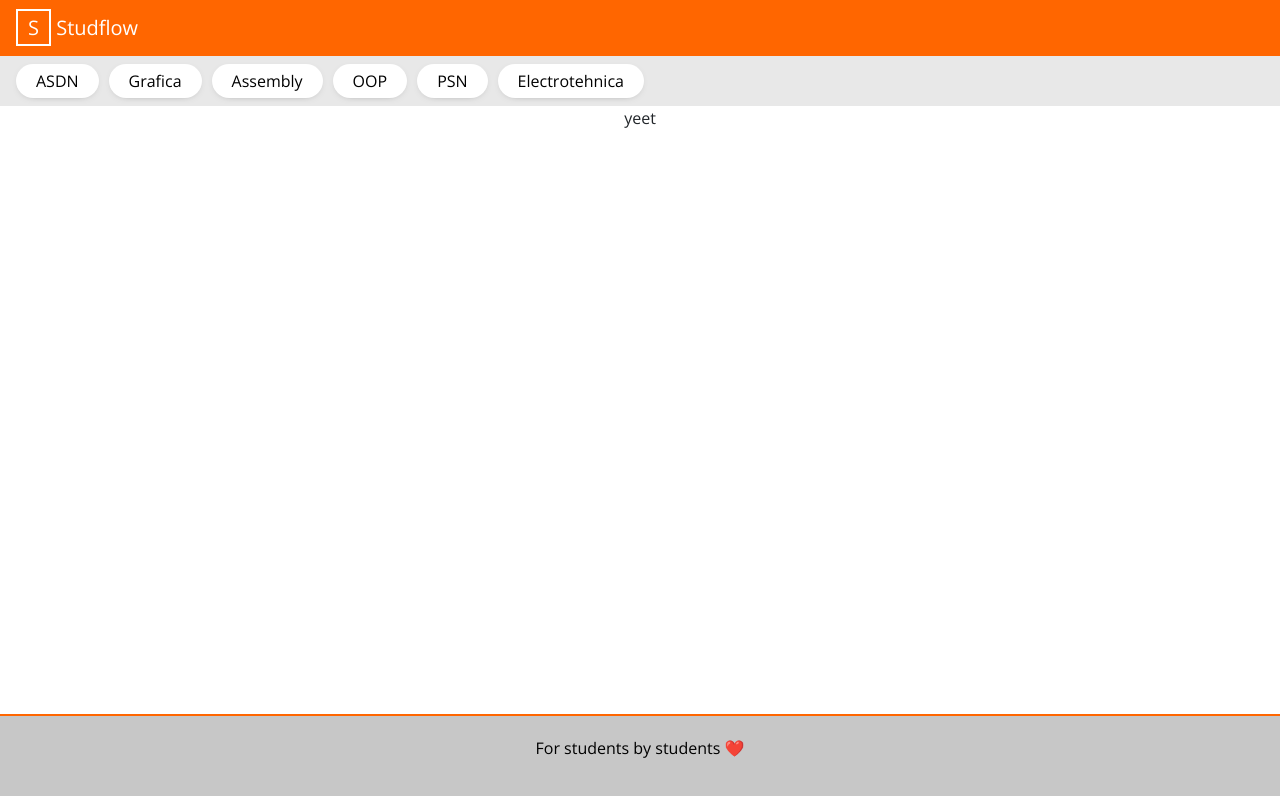
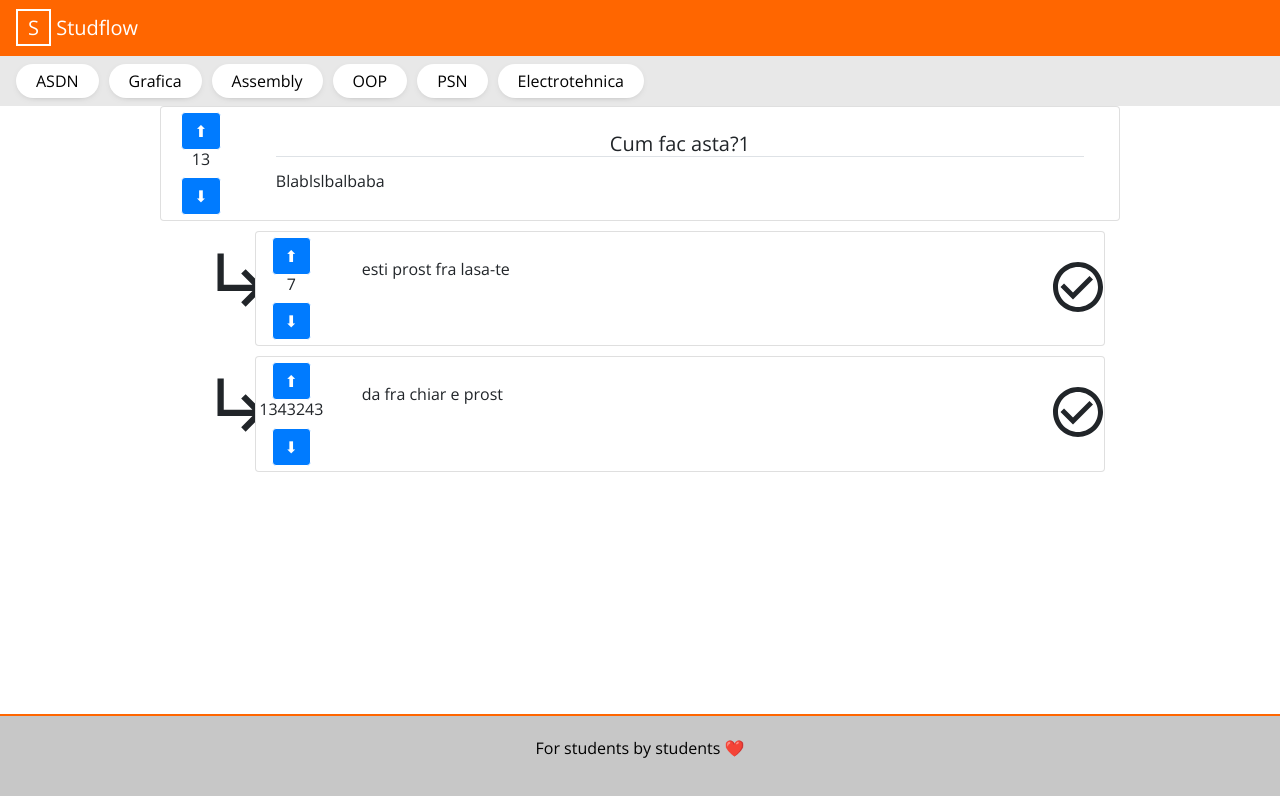
Before and after one commit to Lolkekzor/polihack2019, a React (Create React App) app: page /question/1 in a window 1280 px wide. Shown: the top 796 px of the page. Built offline with nearby package versions, Linux system fonts and the light colour scheme.

Commit message:
Fixed buttons

```diff
--- a/public/index.html
+++ b/public/index.html
@@ -12,7 +12,7 @@
       href="https://use.fontawesome.com/releases/v5.0.7/css/all.css"
     />
     <meta name="theme-color" content="#000000" />
-    <title>Hacker News Redesign</title>
+    <title>Studflow</title>
   </head>
   <body>
     <noscript>You need to enable JavaScript to run this app.</noscript>
--- a/src/App.css
+++ b/src/App.css
@@ -1,6 +1,6 @@
 td {
   padding-right: 20px;
-  font-size: 14px;
+  font-size: 16px;
 }
 td > a {
   color: #000;
@@ -24,7 +24,6 @@ table {
   border-color: #ffffff !important;
 }
 .btn:hover {
-  background: #fff !important;
   color: rgb(92, 92, 92) !important;
 }
 
@@ -168,7 +167,7 @@ ul > li > a {
   width: 100%
 }
 .question-div:hover {
-  background-color: red;
+  color: rgb(51, 173, 102);
   cursor: pointer;
 }
 
--- a/src/App.js
+++ b/src/App.js
@@ -3,8 +3,6 @@ import Header from "./components/layouts/Header";
 import Navbar2 from "./components/layouts/Navbar2";
 import Footer from "./components/layouts/Footer";
 import News from "./components/News";
-import PostPreview from "./components/layouts/PostPreview";
-import CommentPreview from "./components/layouts/CommentPreview";
 import "./App.css";
 import { Route, Switch, BrowserRouter as Router } from "react-router-dom";
 import Question from './components/Question'
@@ -18,9 +16,9 @@ const App = () => {
   const showLoader = () => {
     setLoadingState(true);
   };
-  const hideLoader = () => {
+  /*const hideLoader = () => {
     setLoadingState(false);
-  };
+  };*/
 
   return (
     <Router>
--- a/src/components/Question.js
+++ b/src/components/Question.js
@@ -1,9 +1,28 @@
 import React from "react";
+import CommentPreview from "./layouts/CommentPreview";
+import PostPreview from "./layouts/PostPreview";
+
+import questions from "./../questions.json";
 
 class Question extends React.Component {
+    constructor(props) {
+        super(props);
+        let data = questions[props.match.params.id];
+        this.state = {
+            post: data
+        }
+    }
+
     render() {
         return (
-            <span> yeet </span>
+            <div>
+                <PostPreview title={this.state.post.title} content={this.state.post.desc} upvotes={this.state.post.upvotes} />
+                <div>
+                    {this.state.post.comments.map((comment, idx) => (
+                        <CommentPreview id={idx} text={comment.text} upvotes={comment.upvotes}/>
+                    ))}
+                </div>
+            </div>
         )
     }
 }
--- a/src/components/layouts/CommentPreview.js
+++ b/src/components/layouts/CommentPreview.js
@@ -8,25 +8,69 @@ class CommentPreview extends React.Component {
     constructor(props) {
         super(props);
         this.state = {
-            count: 0,
-            plusDisabled: false,
-            minusDisabled: false,
+            count: this.props.upvotes,
+            upvoted: false,
+            downvoted: false,
             bestAnswer: false
         }
     }
 
+    changeColor(first, second, uf) {
+        if (uf) {
+            document.getElementById(first).setAttribute("style", "background-color: red;");
+            document.getElementById(second).setAttribute("style", "background-color: #007bff;");
+        } else {
+            document.getElementById(first).setAttribute("style", "background-color: #007bff;");
+        }
+    }
+
     plus() {
+        if (!this.state.upvoted) {
+            if (this.state.downvoted)
+                this.setState({
+                    count: this.state.count + 2,
+                    upvoted: !this.state.upvoted,
+                    downvoted: !this.state.downvoted
+                })
+            else
                 this.setState({
                     count: this.state.count + 1,
-            plusDisabled: true
+                    upvoted: !this.state.upvoted
                 })
+
+            this.changeColor("#upvote" + this.props.id, "#downvote" + this.props.id, 1);
+        }
+        else {
+            this.setState({
+                count: this.state.count - 1,
+                upvoted: !this.state.upvoted
+            })
+            this.changeColor("#upvote" + this.props.id, "#downvote" + this.props.id, 0);
+        }
     }
 
     minus() {
+        if (!this.state.downvoted) {
+            if (this.state.upvoted)
+                this.setState({
+                    count: this.state.count - 2,
+                    upvoted: !this.state.upvoted,
+                    downvoted: !this.state.downvoted
+                })
+            else
                 this.setState({
                     count: this.state.count - 1,
-            minusDisabled: true
+                    downvoted: !this.state.downvoted
                 })
+            this.changeColor("#downvote" + this.props.id, "#upvote" + this.props.id, 1);
+        }
+        else {
+            this.setState({
+                count: this.state.count + 1,
+                downvoted: !this.state.downvoted
+            })
+            this.changeColor("#downvote" + this.props.id, "#upvote" + this.props.id, 0);
+        }
     }
 
     bestAns() {
@@ -39,34 +83,34 @@ class CommentPreview extends React.Component {
         return (
             <Row style={{ width: '75%' }} className="centerish">
                 <Col md="1">
-                    <SubdirectoryArrowRightIcon style={{ width: '75px', height: '75px', margin: '10px 10px 10px 30px' }}/>
+                    <SubdirectoryArrowRightIcon style={{ width: '75px', height: '75px', margin: '10px 10px 10px 30px' }} />
                 </Col>
                 <Col md="11">
                     <Card>
                         <Row className="w-100 noPadding">
                             <Col md="1" >
                                 <Row className="d-flex justify-content-center">
-                                    <Button disabled={this.state.plusDisabled} onClick={() => { this.plus() }}>⬆</Button>
+                                    <Button id={"#upvote" + this.props.id} onClick={() => { this.plus() }}>⬆</Button>
                                 </Row>
                                 <Row className="d-flex justify-content-center">
                                     <h6>{this.state.count}</h6>
                                 </Row>
                                 <Row className="d-flex justify-content-center">
-                                    <Button disabled={this.state.minusDisabled} onClick={() => { this.minus() }}>⬇</Button>
+                                    <Button id={"#downvote" + this.props.id} disabled={this.state.minusDisabled} onClick={() => { this.minus() }}>⬇</Button>
                                 </Row>
                             </Col>
                             <Col md="10">
                                 <Card.Body>
-                                    <Card.Text>
-                                        ce plm se antampla
+                                    <Card.Text className="text-left">
+                                        {this.props.text}
                                     </Card.Text>
                                 </Card.Body>
                             </Col>
                             <Col md="1">
                                 {this.state.bestAnswer ?
-                                (<CheckCircleIcon onClick={() => {this.bestAns()}} style={{ width: '60px', height: '60px', margin: '20px 0px 0px 0px' }}/>)
+                                    (<CheckCircleIcon onClick={() => { this.bestAns() }} style={{ width: '60px', height: '60px', margin: '20px 0px 0px 0px' }} />)
                                     :
-                                (<CheckCircleOutlineIcon onClick={() => {this.bestAns()}} style={{ width: '60px', height: '60px', margin: '20px 0px 0px 0px' }}/>)}
+                                    (<CheckCircleOutlineIcon onClick={() => { this.bestAns() }} style={{ width: '60px', height: '60px', margin: '20px 0px 0px 0px' }} />)}
 
                             </Col>
                         </Row>
--- a/src/components/layouts/Navbar2.js
+++ b/src/components/layouts/Navbar2.js
@@ -1,7 +1,6 @@
 import React from "react";
 import { Nav, Navbar } from "react-bootstrap";
 import { Link } from "react-router-dom";
-import { Dropdown } from "react-bootstrap";
 
 const Navbar2 = ({ showLoader }) => {
   return (
@@ -41,8 +40,4 @@ const linkStyle = {
   transition: " all 0.5s",
   background: "#fff"
 };
-
-const dropDownMenuStyle = {
-  boxShadow: " 0px 2px 15px -7px rgba(0, 0, 0, 0.75)"
-};
 export default Navbar2;
--- a/src/components/layouts/PostPreview.js
+++ b/src/components/layouts/PostPreview.js
@@ -5,24 +5,68 @@ class PostPreview extends React.Component {
     constructor(props) {
         super(props);
         this.state = {
-            count: 0,
-            plusDisabled: false,
-            minusDisabled: false
+            count: this.props.upvotes,
+            upvoted: false,
+            downvoted: false
+        }
+    }
+
+    changeColor(first, second, uf) {
+        if (uf) {
+            document.getElementById(first).setAttribute("style", "background-color: red;");
+            document.getElementById(second).setAttribute("style", "background-color: #007bff;");
+        } else {
+            document.getElementById(first).setAttribute("style", "background-color: #007bff;");
         }
     }
 
     plus() {
+        if (!this.state.upvoted) {
+            if (this.state.downvoted)
+                this.setState({
+                    count: this.state.count + 2,
+                    upvoted: !this.state.upvoted,
+                    downvoted: !this.state.downvoted
+                })
+            else
                 this.setState({
                     count: this.state.count + 1,
-            plusDisabled: true
+                    upvoted: !this.state.upvoted
                 })
+
+            this.changeColor("#upvote", "#downvote", 1);
+        }
+        else {
+            this.setState({
+                count: this.state.count - 1,
+                upvoted: !this.state.upvoted
+            })
+            this.changeColor("#upvote", "#downvote", 0);
+        }
     }
 
     minus() {
+        if (!this.state.downvoted) {
+            if (this.state.upvoted)
+                this.setState({
+                    count: this.state.count - 2,
+                    upvoted: !this.state.upvoted,
+                    downvoted: !this.state.downvoted
+                })
+            else
                 this.setState({
                     count: this.state.count - 1,
-            minusDisabled: true
+                    downvoted: !this.state.downvoted
                 })
+            this.changeColor("#downvote", "#upvote", 1);
+        }
+        else {
+            this.setState({
+                count: this.state.count + 1,
+                downvoted: !this.state.downvoted
+            })
+            this.changeColor("#downvote", "#upvote", 0);
+        }
     }
 
     render() {
@@ -30,30 +74,20 @@ class PostPreview extends React.Component {
             <Card style={{ width: '75%' }}>
                 <Row className="w-100 noPadding">
                     <Col sm="1" >
-                        <Row  className="d-flex justify-content-center">
-                            <Button disabled={this.state.plusDisabled} onClick={() => {this.plus()}}>⬆</Button>
+                        <Row className="d-flex justify-content-center">
+                            <Button id="#upvote" style={{backgroundColor: this.state.upColor}} onClick={() => { this.plus() }}>⬆</Button>
                         </Row>
                         <Row className="d-flex justify-content-center">
                             <h6>{this.state.count}</h6>
                         </Row>
                         <Row className="d-flex justify-content-center">
-                            <Button disabled={this.state.minusDisabled}  onClick={() => {this.minus()}}>⬇</Button>
+                            <Button id="#downvote" style={{backgroundColor: this.state.upColor}} onClick={() => { this.minus() }}>⬇</Button>
                         </Row>
                     </Col>
                     <Col sm="11">
                         <Card.Body>
-                            <Card.Title className="border-bottom">Card Title</Card.Title>
-                            <Card.Text>
-                                Some quick example text to build on the card title and make up the bulk of
-                                the card's content.ome quick example text to build on the card title and make up the bulk of
-                                the card's content.ome quick example text to build on the card title and make up the bulk of
-                                the card's content.ome quick example text to build on the card title and make up the bulk of
-                                the card's content.ome quick example text to build on the card title and make up the bulk of
-                                the card's content.ome quick example text to build on the card title and make up the bulk of
-                                the card's content.ome quick example text to build on the card title and make up the bulk of
-                                the card's content.ome quick example text to build on the card title and make up the bulk of
-                                the card's content.
-                        </Card.Text>
+                            <Card.Title className="border-bottom">{this.props.title}</Card.Title>
+                            <Card.Text className="text-left">{this.props.content}</Card.Text>
                         </Card.Body>
                     </Col>
                 </Row>
--- a/src/index.css
+++ b/src/index.css
@@ -31,6 +31,6 @@ body {
   text-align: center;
 }
 
-.btn:disabled {
+.btn:active {
   background-color: red
 }
--- /dev/null
+++ b/src/questions.json
@@ -0,0 +1,107 @@
+[
+    {
+        "title": "Cum fac asta?0",
+        "desc": "Blablslbalbaba",
+        "upvotes": 13,
+        "comments": [
+            {
+                "text": "esti prost fra lasa-te",
+                "upvotes": 7
+            },
+            {
+                "text": "da fra chiar e prost",
+                "upvotes": 1343243
+            }
+        ]
+    },
+    {
+        "title": "Cum fac asta?1",
+        "desc": "Blablslbalbaba",
+        "upvotes": 13,
+        "comments": [
+            {
+                "text": "esti prost fra lasa-te",
+                "upvotes": 7
+            },
+            {
+                "text": "da fra chiar e prost",
+                "upvotes": 1343243
+            }
+        ]
+    },
+    {
+        "title": "Cum fac asta?2",
+        "desc": "Blablslbalbaba",
+        "upvotes": 13,
+        "comments": [
+            {
+                "text": "esti prost fra lasa-te",
+                "upvotes": 7
+            },
+            {
+                "text": "da fra chiar e prost",
+                "upvotes": 1343243
+            }
+        ]
+    },
+    {
+        "title": "Cum fac asta?3",
+        "desc": "Blablslbalbaba",
+        "upvotes": 13,
+        "comments": [
+            {
+                "text": "esti prost fra lasa-te",
+                "upvotes": 7
+            },
+            {
+                "text": "da fra chiar e prost",
+                "upvotes": 1343243
+            }
+        ]
+    },
+    {
+        "title": "Cum fac asta?4",
+        "desc": "Blablslbalbaba",
+        "upvotes": 13,
+        "comments": [
+            {
+                "text": "esti prost fra lasa-te",
+                "upvotes": 7
+            },
+            {
+                "text": "da fra chiar e prost",
+                "upvotes": 1343243
+            }
+        ]
+    },
+    {
+        "title": "Cum fac asta?5",
+        "desc": "Blablslbalbaba",
+        "upvotes": 13,
+        "comments": [
+            {
+                "text": "esti prost fra lasa-te",
+                "upvotes": 7
+            },
+            {
+                "text": "da fra chiar e prost",
+                "upvotes": 1343243
+            }
+        ]
+    },
+    {
+        "title": "Cum fac asta?6",
+        "desc": "Blablslbalbaba",
+        "upvotes": 13,
+        "comments": [
+            {
+                "text": "esti prost fra lasa-te",
+                "upvotes": 7
+            },
+            {
+                "text": "da fra chiar e prost",
+                "upvotes": 1343243
+            }
+        ]
+    }
+]
```
Also changed, not shown: src/components/News.js (+2 -5 lines), src/components/layouts/Stories.js (+4 -14 lines). Lines whose indentation alone changed are shown as unchanged.
